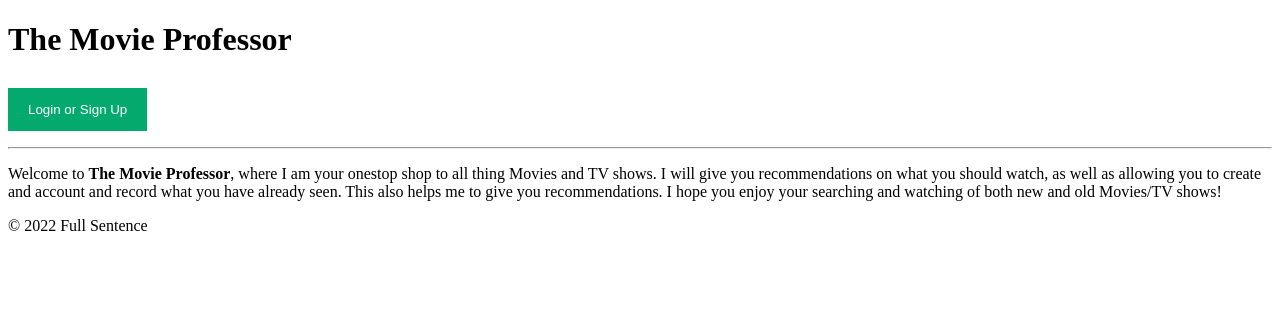
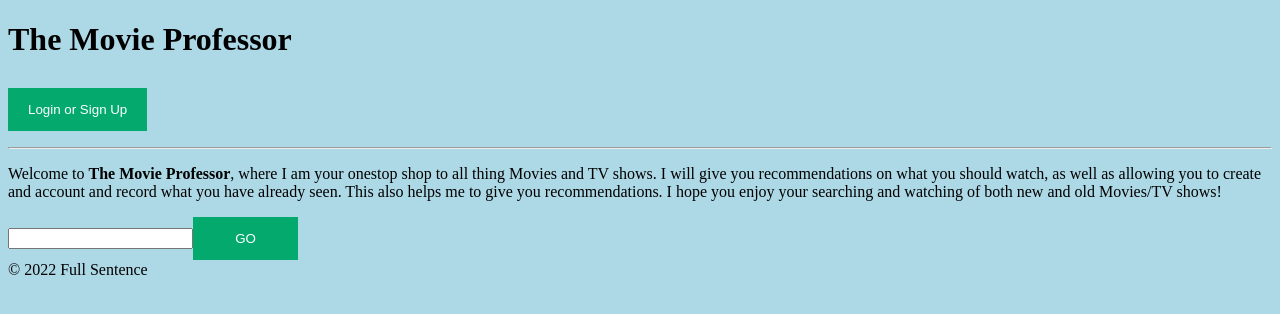
Before and after one commit to Marti746/The-Movie-Professor, a PHP site: page /Updated.html in a window 1280 px wide. Shown: the top 314 px of the page. Run offline with PHP 8.4, Linux system fonts and the light colour scheme.

Commit message:
Admin Account, Search Bar
Added a hard coded Admin Account as well as a Admin page.
Added a Search Bar that searches on google

```diff
--- a/Updated.html
+++ b/Updated.html
@@ -1,5 +1,3 @@
-
-
 <!DOCTYPE html>
 <html>
 <head>
@@ -18,7 +16,7 @@
     <!-- External Style Sheet for the Login Button -->
     <link rel="stylesheet" href="buttonStyle.css">
 </head>
-<body>
+<body style="background-color:lightblue;"">
     <!-- Summary of what the website will do -->
     <p>Welcome to <b>The Movie Professor</b>, where I am your onestop shop
     to all thing Movies and TV shows. I will give you recommendations on what you should
@@ -40,7 +38,8 @@
         <label for="psw"><b>Password</b></label>
         <input type="password" placeholder="Enter Password" name="psw" required>
 
-        <button type="submit">Login<a href="Updated.html"></button>
+        <button type="submit" onclick="check(this.form)" value="Login"/>Login</button>
+
         <button type="submit">Sign Up</button>
         <label>
             <input type="checkbox" checked="checked" name="remember"> Remember me
@@ -53,7 +52,26 @@
         </div>
     </form>
     </div>
+    <div>
+            <!-- Search Bar will go here -->
+        <form role="search" id="form">
+        <input type="search" id="query" name="q" placeholder="Search..." aria-label="Search through site content">
+        <button type="buttonSearch"> GO </button>
+      </form>
+    </div>
 
+    <!-- Javascript for Login Button that is hard coded for the Admin Account right now-->
+    <script language="javascript">
+        function check(form) { /*function to check userid & password*/
+            /*the following code checkes whether the entered userid and password are matching*/
+            if(form.uname.value == "admin01" && form.psw.value == "Adm1n-") {
+                window.open('admin.html')/*opens the target page while Id & password matches*/
+            }
+            else {
+                alert("Error Password or Username")/*displays error message*/
+            }
+        }
+    </script>
     <!-- JavaScript script for the button action and closing of the button-->
     <script>
     // Get the modal
@@ -66,9 +84,26 @@
         }
     }
     </script>
+    <!-- Script for the Search Button -->
+    <script>
+        const f = document.getElementById('form');
+        const q = document.getElementById('query');
+        const google = 'https://www.google.com/search?q=site%3A+';
+
+        function submitted(event) {
+        event.preventDefault();
+        const url = google +  '+' + q.value;
+        const win = window.open(url, '_blank');
+        win.focus();
+        }
+
+        f.addEventListener('submit', submitted);
+    </script>
 
 </body>
+
 <footer>
     © 2022 Full Sentence
 </footer>
+
 </html>
--- a/buttonStyle.css
+++ b/buttonStyle.css
@@ -2,6 +2,7 @@
 input[type=text], input[type=password] {
     width: 100%;
     padding: 12px 20px;
+    margin: 100px;
     margin: 8px 0;
     display: inline-block;
     border: 1px solid #ccc;
@@ -14,9 +15,25 @@ input[type=text], input[type=password] {
     color: white;
     padding: 14px 20px;
     margin: 8px 0;
+    margin-right: 10px;
     border: none;
     cursor: pointer;
     width: 100%;
+    /*position:absolute;
+    top:0;
+    right:0;
+    padding-right: 0px 0px 50px;*/
+    }
+
+    buttonSearch {
+      background-color: #04AA6D;
+      color: white;
+      padding: 5px 5px;
+      margin: 8px 0;
+      margin-right: 10px;
+      border: none;
+      cursor: pointer;
+      width: 100%;
     }
 
     button:hover {
@@ -46,7 +63,7 @@ input[type=text], input[type=password] {
     padding-top: 16px;
     }
 
-    /* The Modal (background) */
+    /*Modal (background)*/
     .modal {
     display: none; /* Hidden by default */
     position: fixed; /* Stay in place */
@@ -61,7 +78,7 @@ input[type=text], input[type=password] {
     padding-top: 60px;
     }
 
-    /* Modal Content/Box */
+    /*Modal Content/Box*/
     .modal-content {
     background-color: #fefefe;
     margin: 5% auto 15% auto; /* 5% from the top, 15% from the bottom and centered */
@@ -69,7 +86,7 @@ input[type=text], input[type=password] {
     width: 80%; /* Could be more or less, depending on screen size */
     }
 
-    /* The Close Button (x) */
+    /*Close Button (x) */
     .close {
     position: absolute;
     right: 25px;
@@ -85,7 +102,7 @@ input[type=text], input[type=password] {
     cursor: pointer;
     }
 
-    /* Add Zoom Animation */
+    /*Zoom Animation */
     .animate {
     -webkit-animation: animatezoom 0.6s;
     animation: animatezoom 0.6s
@@ -111,3 +128,25 @@ input[type=text], input[type=password] {
         width: 100%;
     }
     }
+
+    ::placeholder {
+        color: #fff;
+        opacity: 0.7;
+      }
+
+      svg {
+        color: #fff;
+        fill: currentColor;
+        width: 24px;
+        height: 24px;
+        padding: 10px;
+      }
+
+      form {
+        width: 300px;
+        height: 44px;
+        border-radius: 5px;
+        display:flex;
+        flex-direction:row;
+        align-items:center;
+      }
```
Also changed, not shown: admin.html (added, +32 -0 lines).
